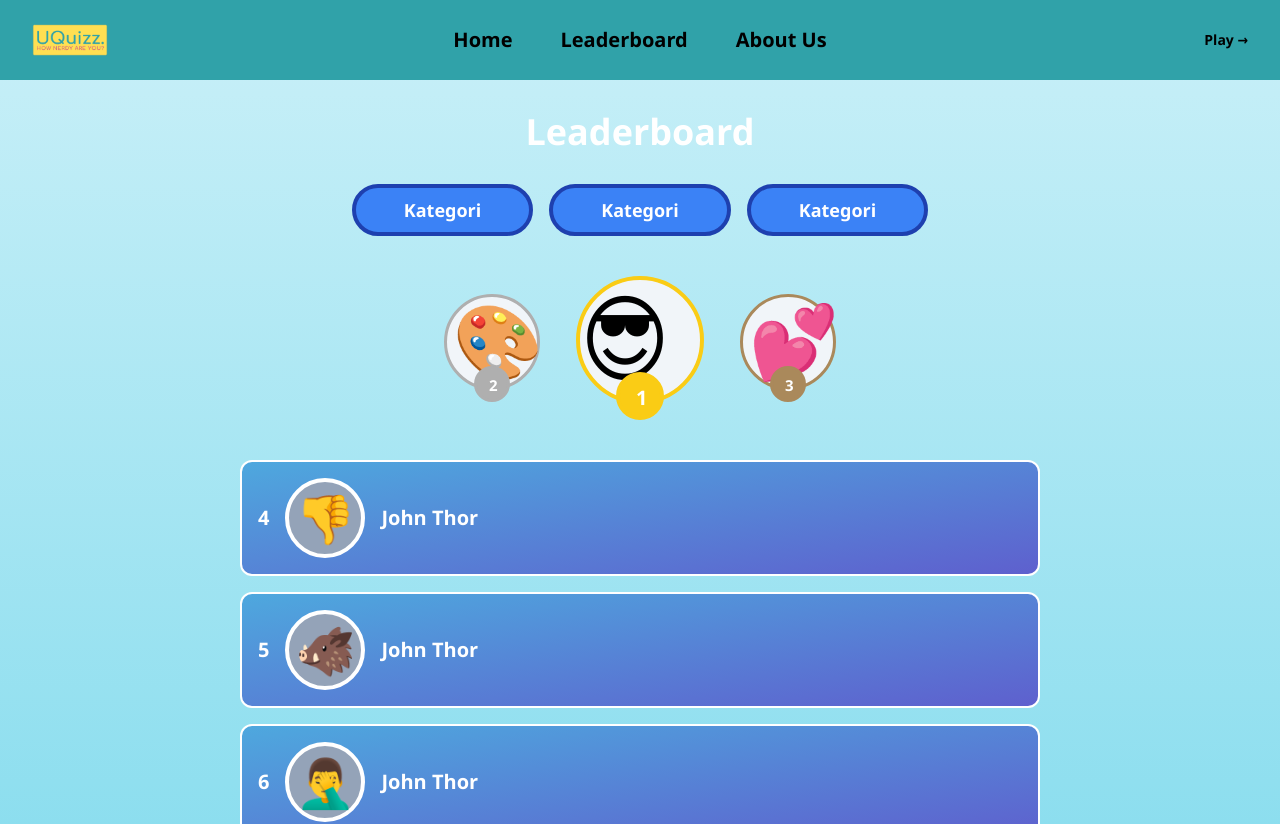
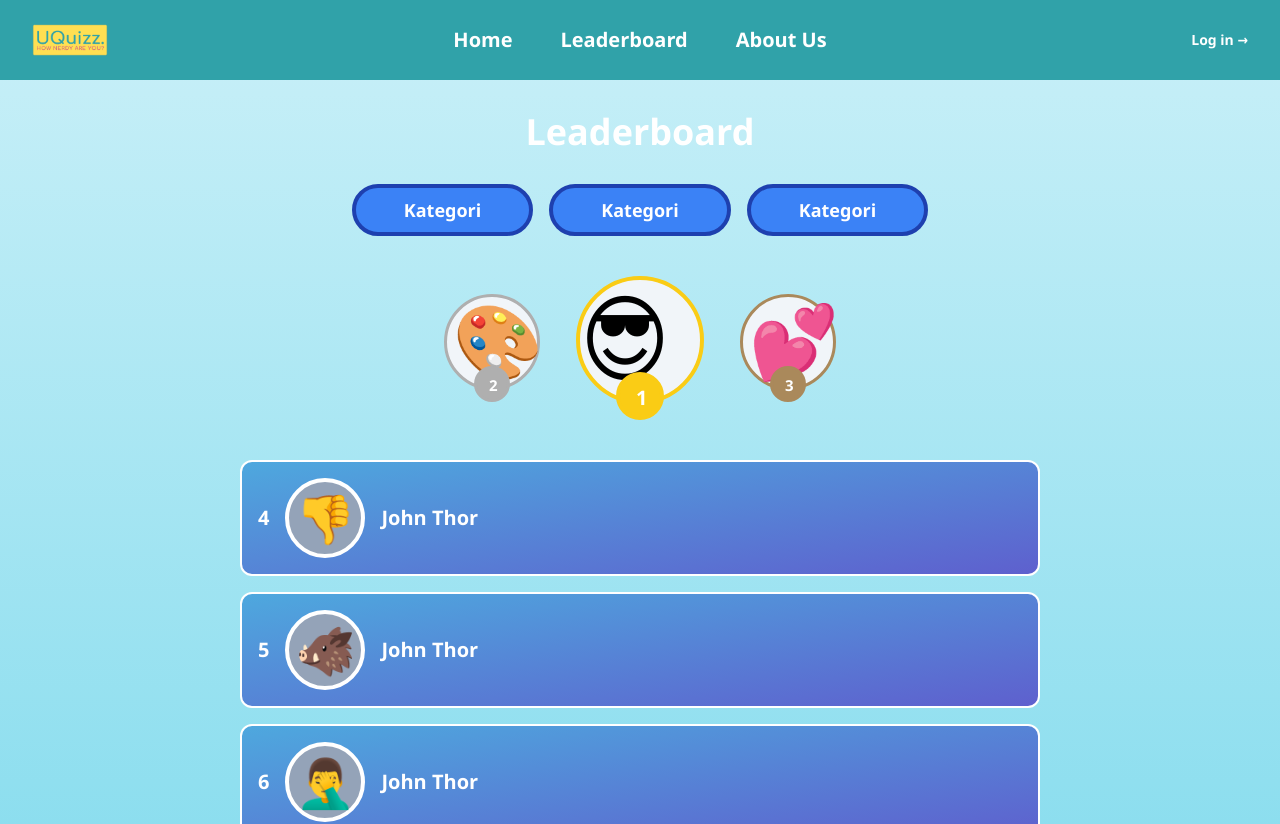
Before and after one commit to dzaky2636/UASPTI, a React (Create React App) app: page /leaderboard in a window 1280 px wide. Shown: the top 824 px of the page. Built offline with nearby package versions, Linux system fonts and the light colour scheme; a web font is replaced by a local one.

Commit message:
Update Navbar.jsx

```diff
--- a/src/component/Navbar.jsx
+++ b/src/component/Navbar.jsx
@@ -28,7 +28,7 @@ export function Navbar() {
         <div className="flex lg:hidden">
           <button
             type="button"
-            className="-m-2.5 inline-flex items-center justify-center rounded-md p-2.5 text-black"
+            className="-m-2.5 inline-flex items-center justify-center rounded-md p-2.5 text-white"
             onClick={() => setMobileMenuOpen(true)}
           >
             <Bars3Icon className="h-6 w-6" aria-hidden="true" />
@@ -40,7 +40,7 @@ export function Navbar() {
             <Link
               key={item.name}
               to={item.to}
-              className="text-xl font-semibold leading-6 text-black"
+              className="text-xl font-semibold leading-6 text-white"
             >
               {item.name}
             </Link>
@@ -48,8 +48,8 @@ export function Navbar() {
         </div>
         {/* Kanan */}
         <div className="hidden lg:flex lg:flex-1 lg:justify-end">
-          <a href="#" className="text-sm font-semibold leading-6 text-black">
-            Play <span aria-hidden="true">&rarr;</span>
+          <a href="#" className="text-sm font-semibold leading-6 text-white">
+            Log in <span aria-hidden="true">&rarr;</span>
           </a>
         </div>
       </nav>
@@ -62,11 +62,12 @@ export function Navbar() {
       >
         <div className="fixed inset-0 z-50" />
         <Dialog.Panel className="fixed inset-y-0 right-0 z-50 w-full overflow-y-auto bg-[#30a2a9] px-6 py-6 sm:max-w-sm sm:ring-1 sm:ring-white/10">
+          <div className="bgNavbar w-full h-full"></div>
           {/* Tombol exit menu navbar mobile */}
           <div className="flex items-right justify-end">
             <button
               type="button"
-              className="-m-2.5 rounded-md p-2.5 text-black hover:bg-[#ffdf52]"
+              className="-m-2.5 rounded-md p-2.5 text-white hover:text-black hover:bg-[#fedf51]"
               onClick={() => setMobileMenuOpen(false)}
             >
               <XMarkIcon className="h-6 w-6" aria-hidden="true" />
@@ -79,7 +80,7 @@ export function Navbar() {
                   <Link
                     key={item.name}
                     to={item.to}
-                    className="-mx-3 block rounded-lg px-3 py-2 text-base font-semibold leading-7 text-black hover:bg-[#ffdf52]"
+                    className="-mx-3 block rounded-lg px-3 py-2 text-base font-semibold leading-7 text-white hover:text-black hover:bg-[#fedf51]"
                   >
                     {item.name}
                   </Link>
@@ -88,7 +89,7 @@ export function Navbar() {
               <div className="py-6">
                 <a
                   href="#"
-                  className="-mx-3 block rounded-lg px-3 py-2.5 text-base font-semibold leading-7 text-black hover:bg-[#ffdf52]"
+                  className="-mx-3 block rounded-lg px-3 py-2.5 text-base font-semibold leading-7 text-white hover:text-black hover:bg-[#fedf51]"
                 >
                   Log in
                 </a>
```
